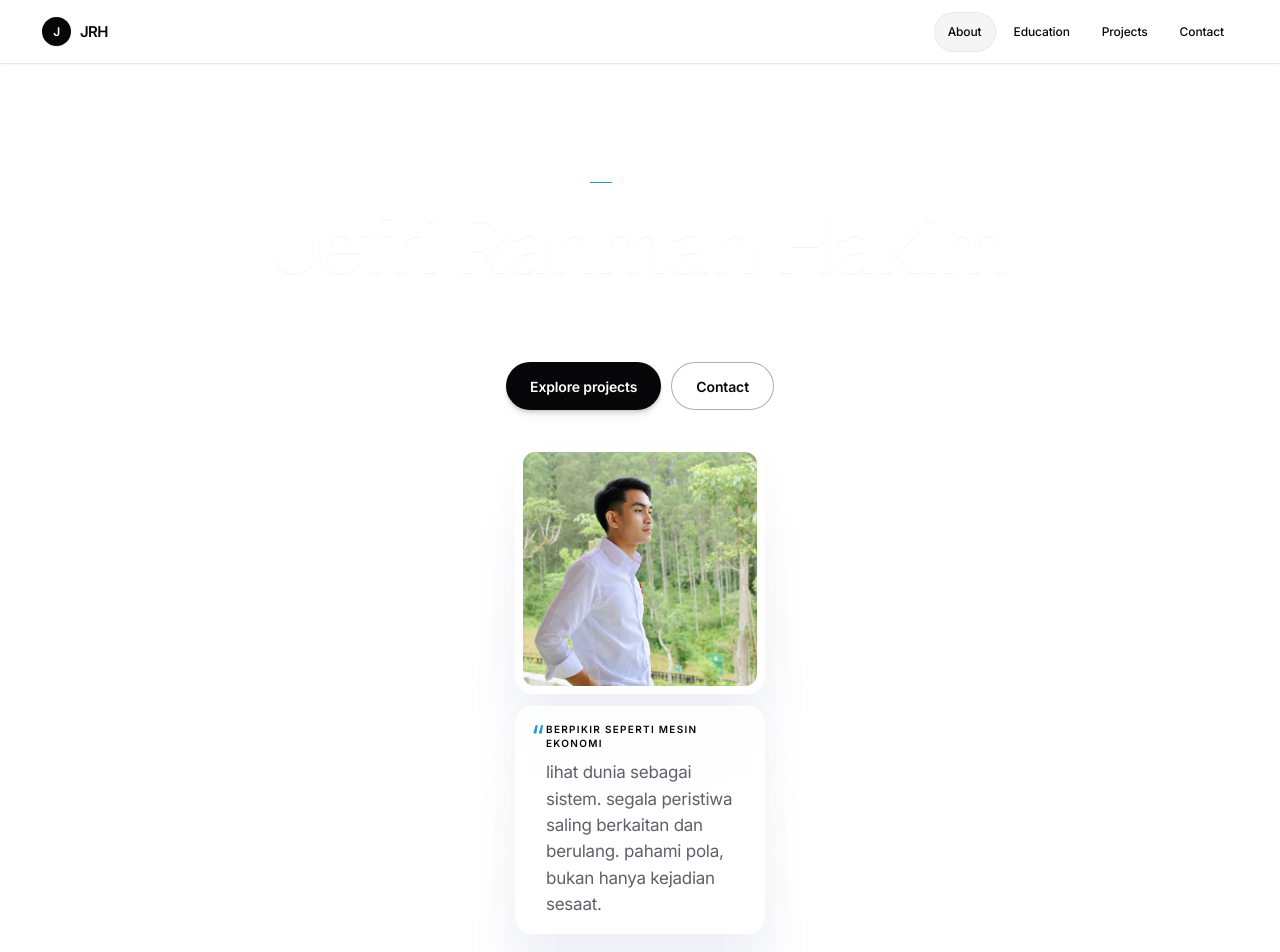
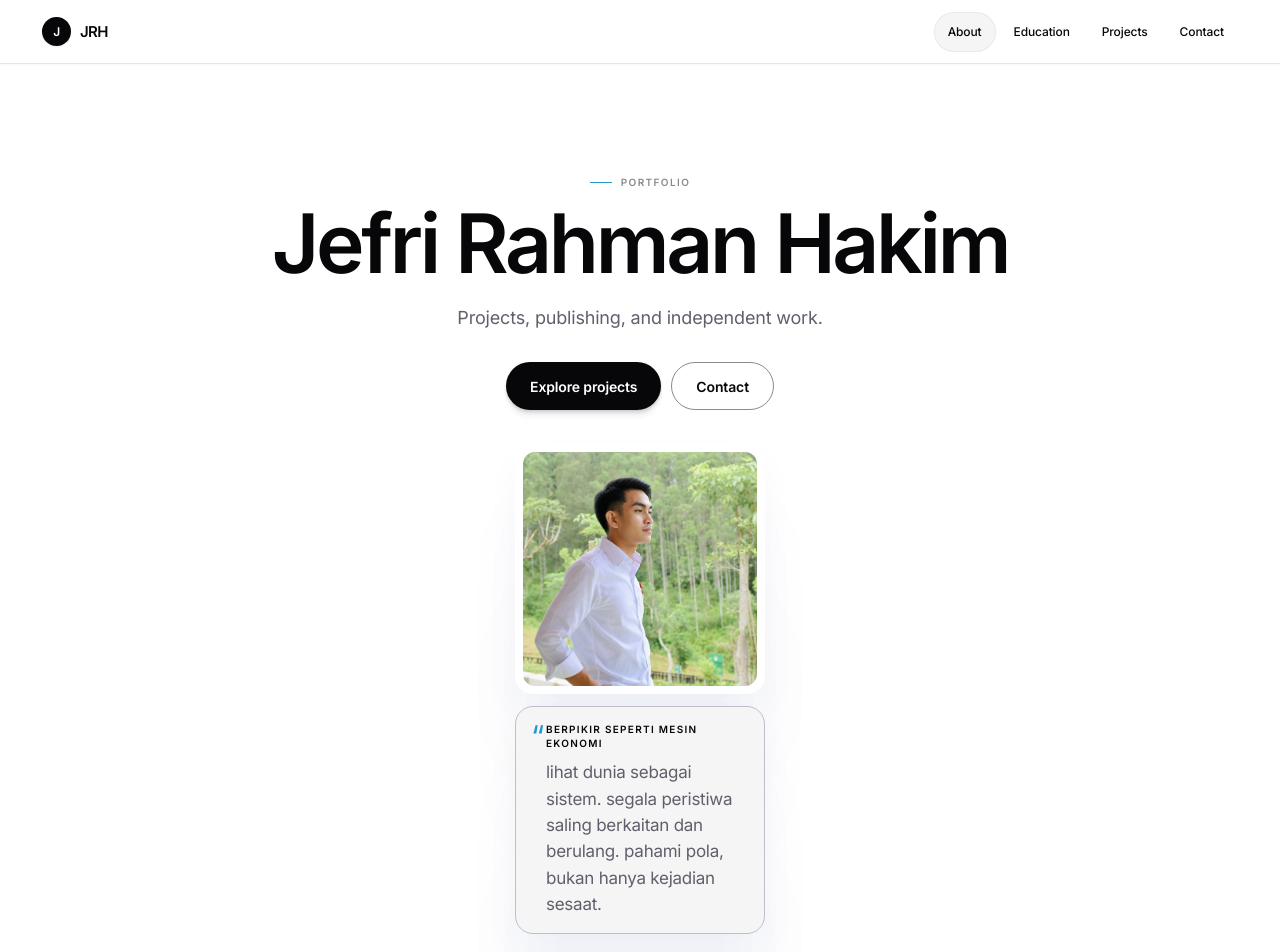
Before and after one commit to LionerHakim/JRHs, a React (Vite) app: page / in a window 1280 px wide. Shown: the top 952 px of the page. Built offline with nearby package versions, Linux system fonts and the light colour scheme.

Commit message:
polish hero for consistent white canvas

```diff
--- a/src/index.css
+++ b/src/index.css
@@ -874,3 +874,26 @@ body, button, input, select, textarea { font-family: var(--font-sans); }
   .contact-card { padding: 24px 18px; }
   .contact-question { font-size: 36px; }
 }
+
+
+/* Final white-canvas harmony — visual-only, no content/data changes */
+.hero {
+  background: var(--paper);
+  color: var(--ink);
+}
+.hero .section-kicker { color: var(--smoke); }
+.hero h1 {
+  color: var(--ink);
+  text-shadow: none;
+}
+.hero-description { color: var(--graphite); }
+.ghost-pill {
+  background: var(--paper);
+  color: var(--ink);
+  border-color: var(--line-strong);
+}
+.portrait-quote {
+  border-color: var(--line);
+  background: var(--surface);
+  box-shadow: var(--shadow-card);
+}
```
